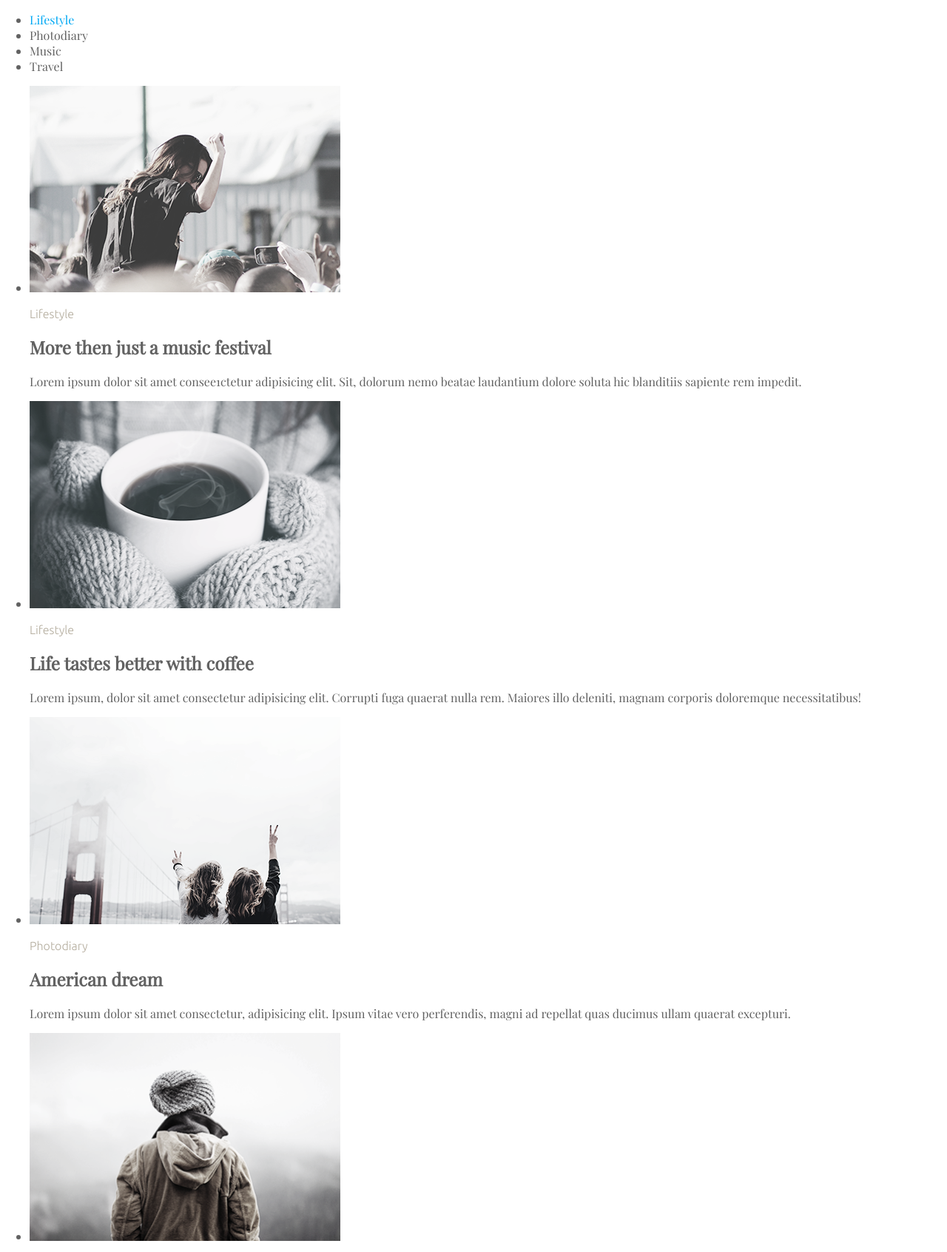
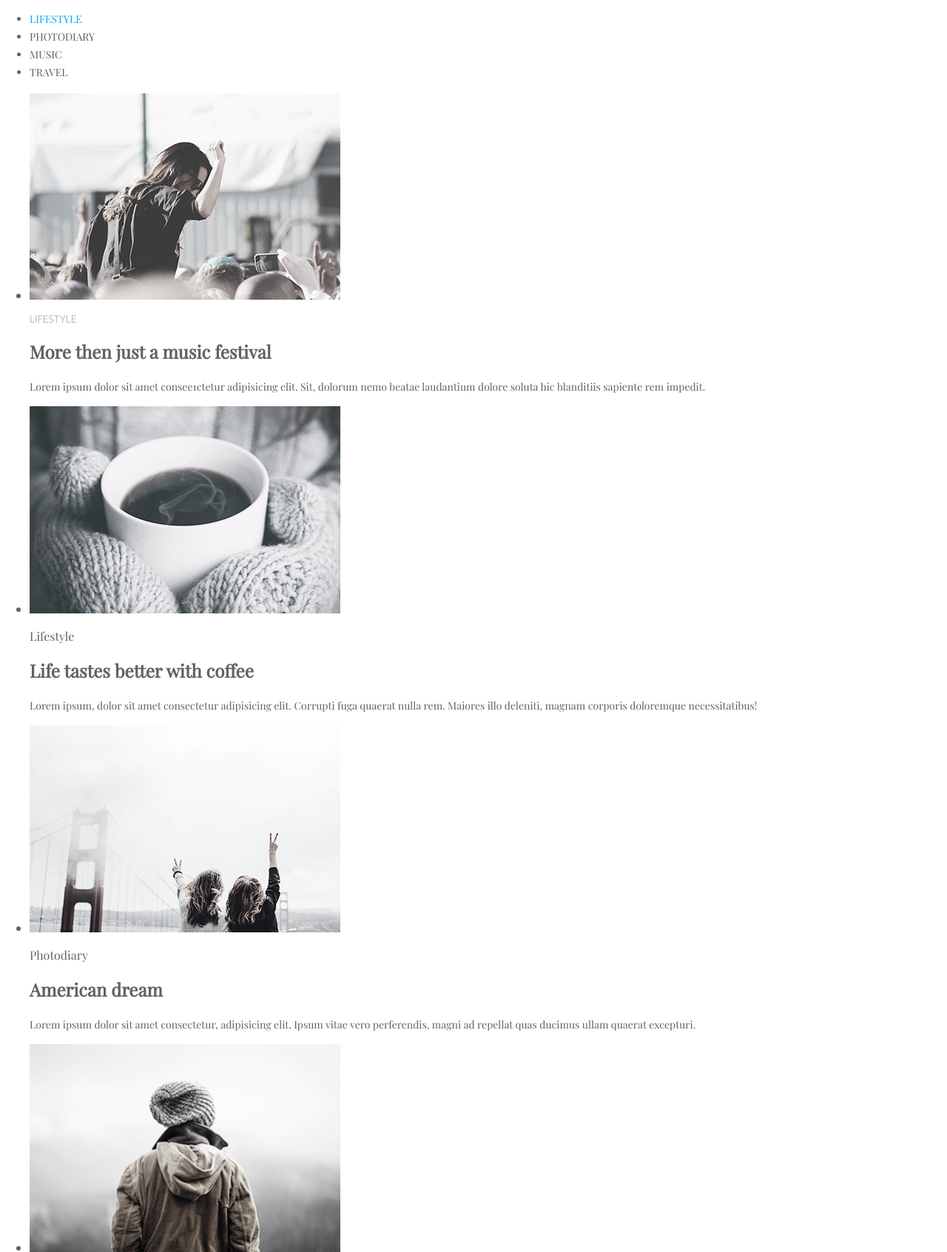
Before and after one commit to 5hevhuk/goit-markup-hw-03, a plain HTML site: page index.html in a window 1280 px wide. Shown: the top 1692 px of the page at 74% size. Drawn offline with nearby package versions, Linux system fonts and the light colour scheme.

Commit message:
Added changes

```diff
--- a/index.html
+++ b/index.html
@@ -11,7 +11,7 @@
 <body>
     <header>
         <nav>
-            <ul>
+            <ul class="site-nav">
                 <li>
                     <a href="#" class="active_tab">
                         Lifestyle
@@ -41,13 +41,13 @@
             <ul>
                 <li>
                     <img src="./images/image-1.png" alt="peoples on party" width="420">
-                    <p class="preheader">
+                    <p class="preheader-item">
                         Lifestyle
                     </p>
                     <h2>
                         More then just a music festival
                     </h2>
-                    <p>
+                    <p class="description-item">
                         Lorem ipsum dolor sit amet consee1ctetur adipisicing elit. Sit, dolorum nemo beatae laudantium dolore soluta hic blanditiis sapiente rem impedit.
                     </p>
                 </li>
@@ -59,7 +59,7 @@
                     <h2>
                         Life tastes better with coffee
                     </h2>
-                    <p>
+                    <p class="description-item">
                         Lorem ipsum, dolor sit amet consectetur adipisicing elit. Corrupti fuga quaerat nulla rem. Maiores illo deleniti, magnam corporis doloremque necessitatibus!
                     </p>
                 </li>
@@ -71,7 +71,7 @@
                     <h2>
                         American dream
                     </h2>
-                    <p>
+                    <p class="description-item">
                         Lorem ipsum dolor sit amet consectetur, adipisicing elit. Ipsum vitae vero perferendis, magni ad repellat quas ducimus ullam quaerat excepturi.
                     </p>
                 </li>
@@ -83,31 +83,31 @@
                     <h2>
                         A day exploring the Alps
                     </h2>
-                    <p>
+                    <p class="description-item">
                         Lorem ipsum dolor sit amet consectetur adipisicing elit. Cum maiores eos dolore! Possimus, accusamus earum quisquam architecto soluta delectus accusantium.
                     </p>
                 </li>
                 <li>
-                    <img src="./images/image-5.png" alt="lonely person" width="420">
+                    <img src="./images/image-5.png" alt="lonely girl" width="420">
                     <p class="preheader">
                         Lifestyle
                     </p>
                     <h2>
                         Top 10 song for running
                     </h2>
-                    <p>
+                    <p class="description-item">
                         Lorem ipsum dolor sit amet consectetur adipisicing elit. Cum maiores eos dolore! Possimus, accusamus earum quisquam architecto soluta delectus accusantium.
                     </p>
                 </li>
                 <li>
-                    <img src="./images/image-6.png" alt="lonely person" width="420">
+                    <img src="./images/image-6.png" alt="road" width="420">
                     <p class="preheader">
                         Lifestyle
                     </p>
                     <h2>
                         Cold winter days
                     </h2>
-                    <p>
+                    <p class="description-item">
                         Lorem ipsum dolor sit amet consectetur adipisicing elit. Cum maiores eos dolore! Possimus, accusamus earum quisquam architecto soluta delectus accusantium.
                     </p>
                 </li>
--- a/style.css
+++ b/style.css
@@ -6,14 +6,27 @@ body {
     box-sizing: border-box;
 }
 
+.site-nav {
+    font-size: 14px;
+    line-height: 24px;
+    text-transform: uppercase;
+}
+
 a:hover,
 a:focus {
-    color:#0000FF;
+    color:#03a9f4;
 }
 
-.preheader {
+.preheader-item {
     font-family: 'Ubuntu', sans-serif;
     color: #b4ad9e;
+    font-size: 14px;
+    text-transform: uppercase;
+}
+
+.description-item {
+    font-size: 14px;
+    line-height: 24px;
 }
 
 .active_tab {
@@ -28,4 +41,6 @@ a {
 .bottom_button {
     color: #626262;
     font-family: 'Playfair Display', serif;
+    font-size: 20px;
+    line-height: 24px;
 }
```
